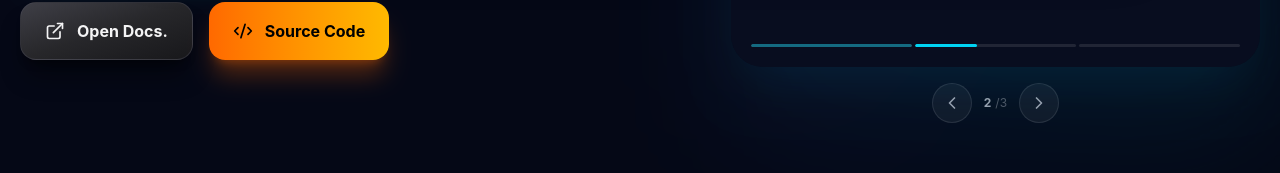
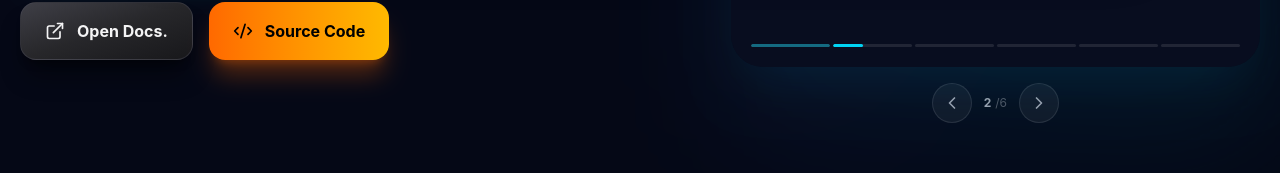
Before and after one commit to nguyennhando/my-electronics-blog, a React (Vite) app: page / in a window 1280 px wide. Shown: the part 839-1012 px from the top of the page. Built offline with nearby package versions, Linux system fonts and the light colour scheme.

Commit message:
Update UI

```diff
--- a/src/App.jsx
+++ b/src/App.jsx
@@ -707,7 +707,7 @@ function HomePage({ posts, galleryImages, onOpenPost, onGoImpressum, onGoDatensc
       const oA = isFinite(Number(a.sort_order)) ? Number(a.sort_order) : 100;
       const oB = isFinite(Number(b.sort_order)) ? Number(b.sort_order) : 100;
       return oA !== oB ? oA - oB : new Date(b.created_at || 0) - new Date(a.created_at || 0);
-    }).slice(0, 3).map(p => ({ id: p.id, image: p.image_url, category: p.category, readTime: p.read_time || "5 Min.", title: p.title, text: p.excerpt, tags: Array.isArray(p.tags) ? p.tags : [] })),
+    }).slice(0, 6).map(p => ({ id: p.id, image: p.image_url, category: p.category, readTime: p.read_time || "5 Min.", title: p.title, text: p.excerpt, tags: Array.isArray(p.tags) ? p.tags : [] })),
     [posts]
   );
 
```
